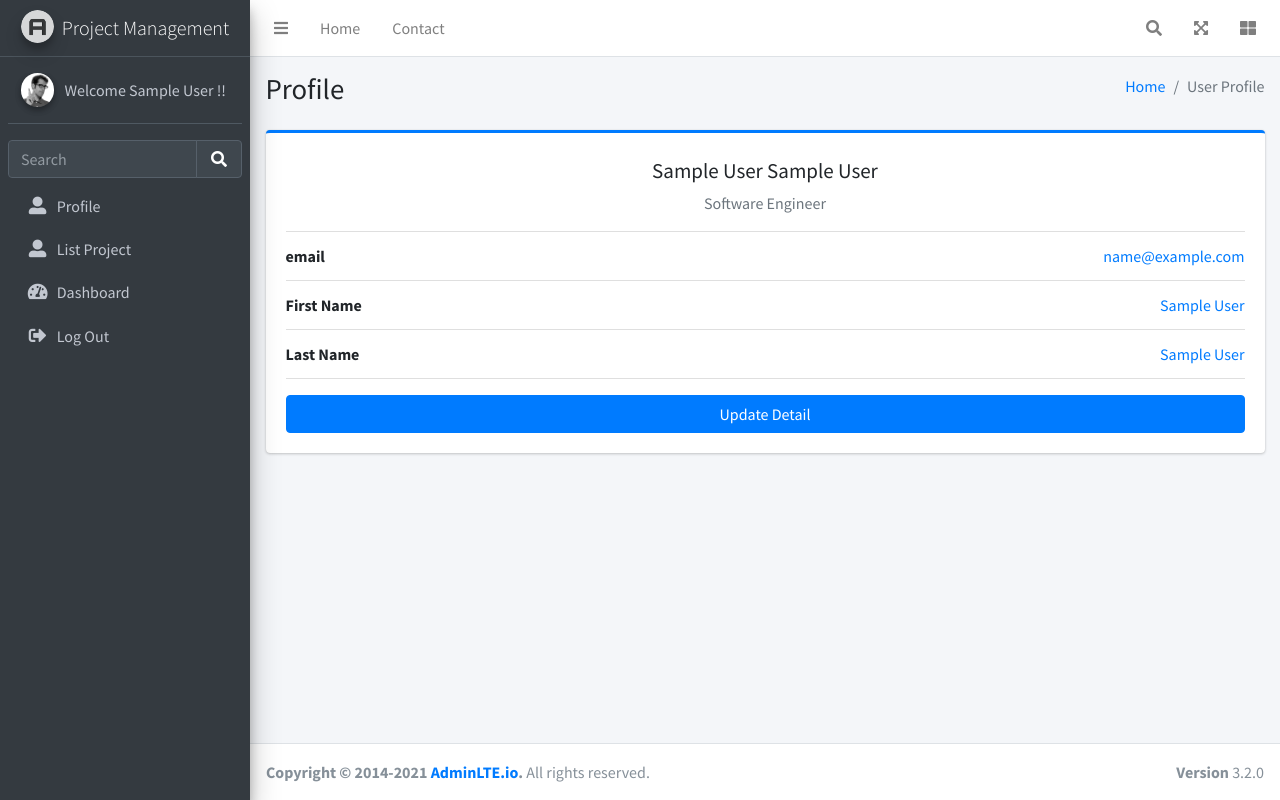
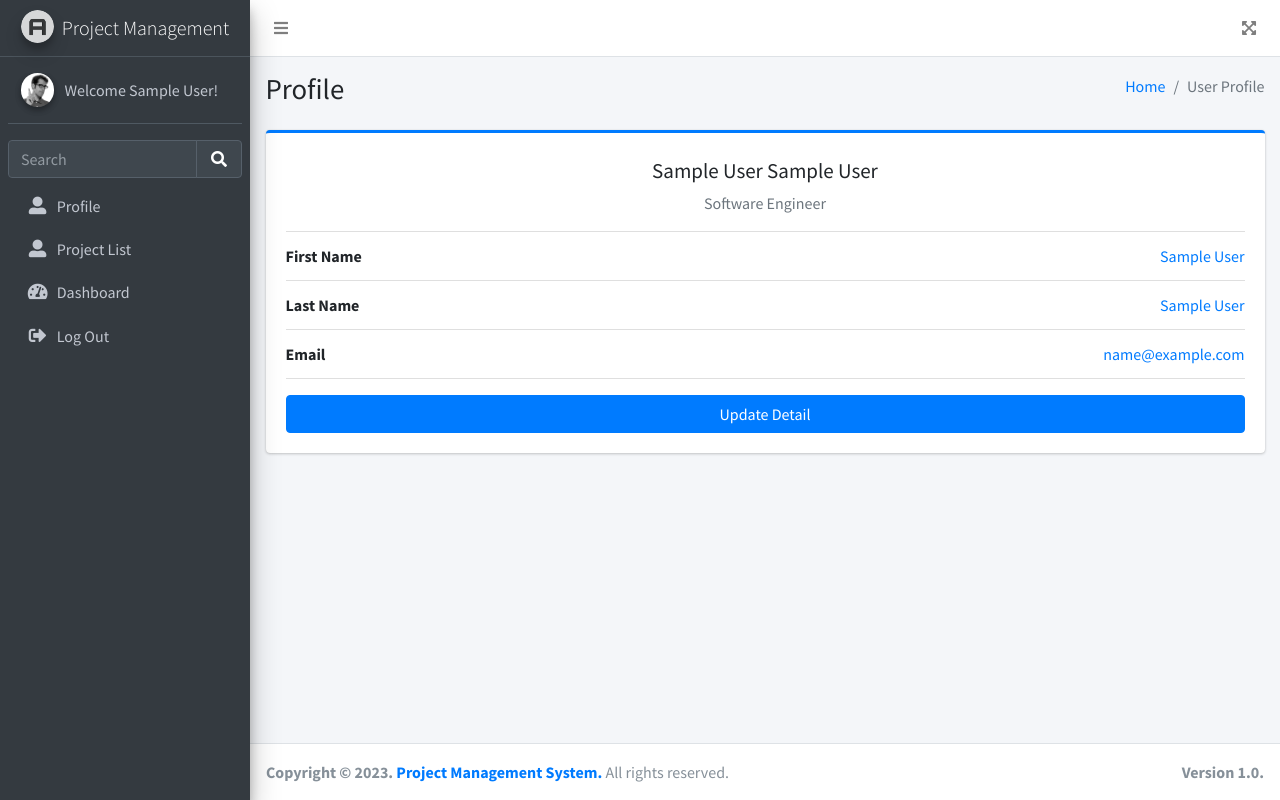
Before and after one commit to aqilnorlie/ipm-flask, a Flask app: page /profile in a window 1280 px wide. Run offline with Flask 3, Linux system fonts and the light colour scheme; the visitor is signed in with stand-in values (Sample User, id 1); some libraries are stand-ins or nearby versions.

Commit message:
afiq-commit-10_07_23

```diff
--- a/server.py
+++ b/server.py
@@ -316,11 +316,12 @@ def dashboard():
                     d.name duration, st.name status
                     FROM ipm_specification s
                     JOIN ipm_scope c ON s.scope_id = c.id
+                    JOIN ipm_project p on p.id = c.project_id
                     JOIN ipm_user u ON u.id = s.assigned_user_id
                     JOIN ipm_ref_status st ON st.id = s.status_id
                     JOIN ipm_ref_duration d ON d.id = s.duration_id
-
-                    """
+                    WHERE p.id = :1
+                    """,(project_id,)
                 )
                 columns = [col[0] for col in cur.description]
                 cur.rowfactory = lambda *args: dict(zip(columns, args))
--- /dev/null
+++ b/templates/footer.html
@@ -0,0 +1,7 @@
+<footer class="main-footer">
+    <strong>Copyright &copy; 2023. <a href="#">Project Management System.</a></strong>
+    All rights reserved.
+    <div class="float-right d-none d-sm-inline-block">
+        <b>Version 1.0.</b>
+    </div>
+</footer>
--- a/templates/profile.html
+++ b/templates/profile.html
@@ -3,7 +3,7 @@
 <head>
   <meta charset="utf-8">
   <meta name="viewport" content="width=device-width, initial-scale=1">
-  <title>AdminLTE 3 | User Profile</title>
+  <title>IPM | User Profile</title>
 
   <!-- Google Font: Source Sans Pro -->
   <link rel="stylesheet" href="https://fonts.googleapis.com/css?family=Source+Sans+Pro:300,400,400i,700&display=fallback">
@@ -14,6 +14,7 @@
 </head>
 <body class="hold-transition sidebar-mini">
 <div class="wrapper">
+
   <!-- Navbar -->
   <nav class="main-header navbar navbar-expand navbar-white navbar-light">
     <!-- Left navbar links -->
@@ -21,45 +22,13 @@
       <li class="nav-item">
         <a class="nav-link" data-widget="pushmenu" href="#" role="button"><i class="fas fa-bars"></i></a>
       </li>
-      <li class="nav-item d-none d-sm-inline-block">
-        <a href="../../index3.html" class="nav-link">Home</a>
-      </li>
-      <li class="nav-item d-none d-sm-inline-block">
-        <a href="#" class="nav-link">Contact</a>
-      </li>
     </ul>
 
     <!-- Right navbar links -->
     <ul class="navbar-nav ml-auto">
-      <!-- Navbar Search -->
-      <li class="nav-item">
-        <a class="nav-link" data-widget="navbar-search" href="#" role="button">
-          <i class="fas fa-search"></i>
-        </a>
-        <div class="navbar-search-block">
-          <form class="form-inline">
-            <div class="input-group input-group-sm">
-              <input class="form-control form-control-navbar" type="search" placeholder="Search" aria-label="Search">
-              <div class="input-group-append">
-                <button class="btn btn-navbar" type="submit">
-                  <i class="fas fa-search"></i>
-                </button>
-                <button class="btn btn-navbar" type="button" data-widget="navbar-search">
-                  <i class="fas fa-times"></i>
-                </button>
-              </div>
-            </div>
-          </form>
-        </div>
-      </li>
       <li class="nav-item">
         <a class="nav-link" data-widget="fullscreen" href="#" role="button">
           <i class="fas fa-expand-arrows-alt"></i>
-        </a>
-      </li>
-      <li class="nav-item">
-        <a class="nav-link" data-widget="control-sidebar" data-slide="true" href="#" role="button">
-          <i class="fas fa-th-large"></i>
         </a>
       </li>
     </ul>
@@ -69,7 +38,6 @@
   <!-- include sidebar file -->
   {% include 'sidebar.html' %}
   <!-- end include file -->
-
 
   <!-- Content Wrapper. Contains page content -->
   <div class="content-wrapper">
@@ -106,13 +74,13 @@
 
                 <ul class="list-group list-group-unbordered mb-3">
                   <li class="list-group-item">
-                    <b>email</b> <a class="float-right">{{email}}</a>
-                  </li>
-                  <li class="list-group-item">
                     <b>First Name</b> <a class="float-right">{{name}}</a>
                   </li>
                   <li class="list-group-item">
                     <b>Last Name</b> <a class="float-right">{{lname}}</a>
+                  </li>
+                  <li class="list-group-item">
+                    <b>Email</b> <a class="float-right">{{email}}</a>
                   </li>
                 </ul>
                 <button type="button" class="btn btn-primary col-md-12 col-sm-6" data-toggle="modal" data-target="#exampleModal">
@@ -129,12 +97,7 @@
     <!-- /.content -->
   </div>
   <!-- /.content-wrapper -->
-  <footer class="main-footer">
-    <div class="float-right d-none d-sm-block">
-      <b>Version</b> 3.2.0
-    </div>
-    <strong>Copyright &copy; 2014-2021 <a href="https://adminlte.io">AdminLTE.io</a>.</strong> All rights reserved.
-  </footer>
+  {% include 'footer.html' %}
 
   <!-- Control Sidebar -->
   <aside class="control-sidebar control-sidebar-dark">
@@ -157,13 +120,13 @@
       <div class="modal-body">
         <form>
           <div class="form-group">
-            <label for="exampleInputEmail1">Email address</label>
+            <label for="exampleInputEmail1">Email Address</label>
             <input type="email" class="form-control" id="exampleInputEmail1" aria-describedby="emailHelp" value="{{email}} ">
-            <small id="emailHelp" class="form-text text-muted">We'll never share your email with anyone else.</small>
+            <!-- <small id="emailHelp" class="form-text text-muted">We'll never share your email with anyone else.</small> -->
           </div>
           <div class="row">
             <div class="col">
-              <label for="firstNameInput">First name</label>
+              <label for="firstNameInput">First Name</label>
               <input id="firstNameInput" type="text" class="form-control" placeholder="First name" value="{{name}}">
             </div>
             <div class="col">
--- a/templates/register.html
+++ b/templates/register.html
@@ -3,7 +3,7 @@
 <head>
   <meta charset="utf-8">
   <meta name="viewport" content="width=device-width, initial-scale=1">
-  <title>Track Money | Create Account</title>
+  <title>IPM | Register</title>
 
   <!-- Google Font: Source Sans Pro -->
   <link rel="stylesheet" href="https://fonts.googleapis.com/css?family=Source+Sans+Pro:300,400,400i,700&display=fallback">
@@ -24,7 +24,7 @@
 <div class="register-box">
   <div class="card card-outline card-primary">
     <div class="card-header text-center">
-        <a href="../../index2.html" class="h1"><b>Sign</b>Up</a>
+        <a href="#" class="h1"><b>Sign Up</b></a>
     </div>
     <div class="card-body">
       <p class="login-box-msg">Create Your Account Now</p>
--- a/templates/sidebar.html
+++ b/templates/sidebar.html
@@ -1,7 +1,7 @@
  <!-- Main Sidebar Container -->
  <aside class="main-sidebar sidebar-dark-primary elevation-4">
     <!-- Brand Logo -->
-    <a href="index3.html" class="brand-link">
+    <a href="{{ url_for('login')}}" class="brand-link">
       <img src="../static/dist/img/AdminLTELogo.png" alt="AdminLTE Logo" class="brand-image img-circle elevation-3" style="opacity: .8">
       <span class="brand-text font-weight-light">Project Management</span>
     </a>
@@ -14,7 +14,7 @@
           <img src="../static/dist/img/user2-160x160.jpg" class="img-circle elevation-2" alt="User Image">
         </div>
         <div class="info">
-          <a href="{{url_for('dashboard')}}" class="d-block"> Welcome {{ name }} !!</a>
+          <a href="{{url_for('profile')}}" class="d-block"> Welcome {{ name }}!</a>
         </div>
       </div>
 
@@ -44,7 +44,7 @@
           <li class="nav-item">
             <a href="{{url_for('project_list')}}" class="nav-link">
               <i class="nav-icon 	fas fa-user-alt"></i>
-              <p>List Project</p>
+              <p>Project List</p>
             </a>
           </li>
           <li class="nav-item">
```
Also changed, not shown: templates/index.html (+19 -16 lines), templates/login.html (+15 -10 lines), templates/project_list.html (+14 -65 lines).
